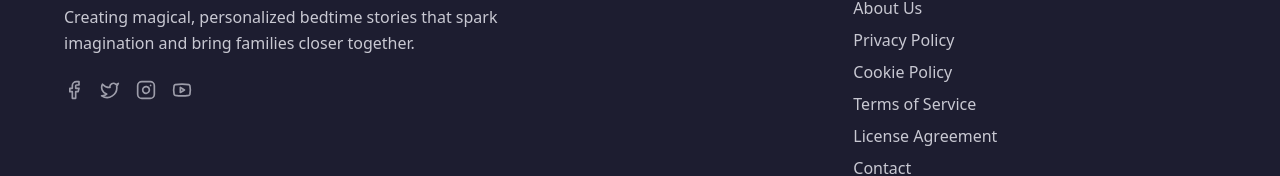
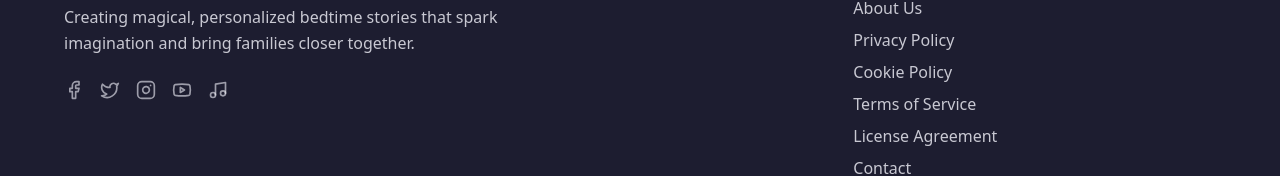
Before and after one commit to bigdog6978/cabo-wabo-landing-page, a React (Vite) app: page / in a window 1280 px wide. Shown: the part 6973-7149 px from the top of the page. Built offline with nearby package versions, Linux system fonts and the light colour scheme.

Commit message:
Add TikTok icon
Added TikTok icon to the social media links in the footer.

```diff
--- a/src/components/Footer.tsx
+++ b/src/components/Footer.tsx
@@ -1,5 +1,5 @@
 import { useState } from "react";
-import { Sparkles, Facebook, Twitter, Instagram, Youtube } from "lucide-react";
+import { Sparkles, Facebook, Twitter, Instagram, Youtube, Music } from "lucide-react";
 import LegalModal from "./LegalModal";
 // Using the uploaded logo directly
 const caboWaboLogo = "/lovable-uploads/2ae20f8e-51bb-449e-80aa-e850451395d5.png";
@@ -123,6 +123,9 @@ Last updated: July 2024`;
               <a href="#" className="text-background/60 hover:text-cabo-teal transition-colors">
                 <Youtube size={20} />
               </a>
+              <a href="#" className="text-background/60 hover:text-cabo-teal transition-colors">
+                <Music size={20} />
+              </a>
             </div>
           </div>
 
```
